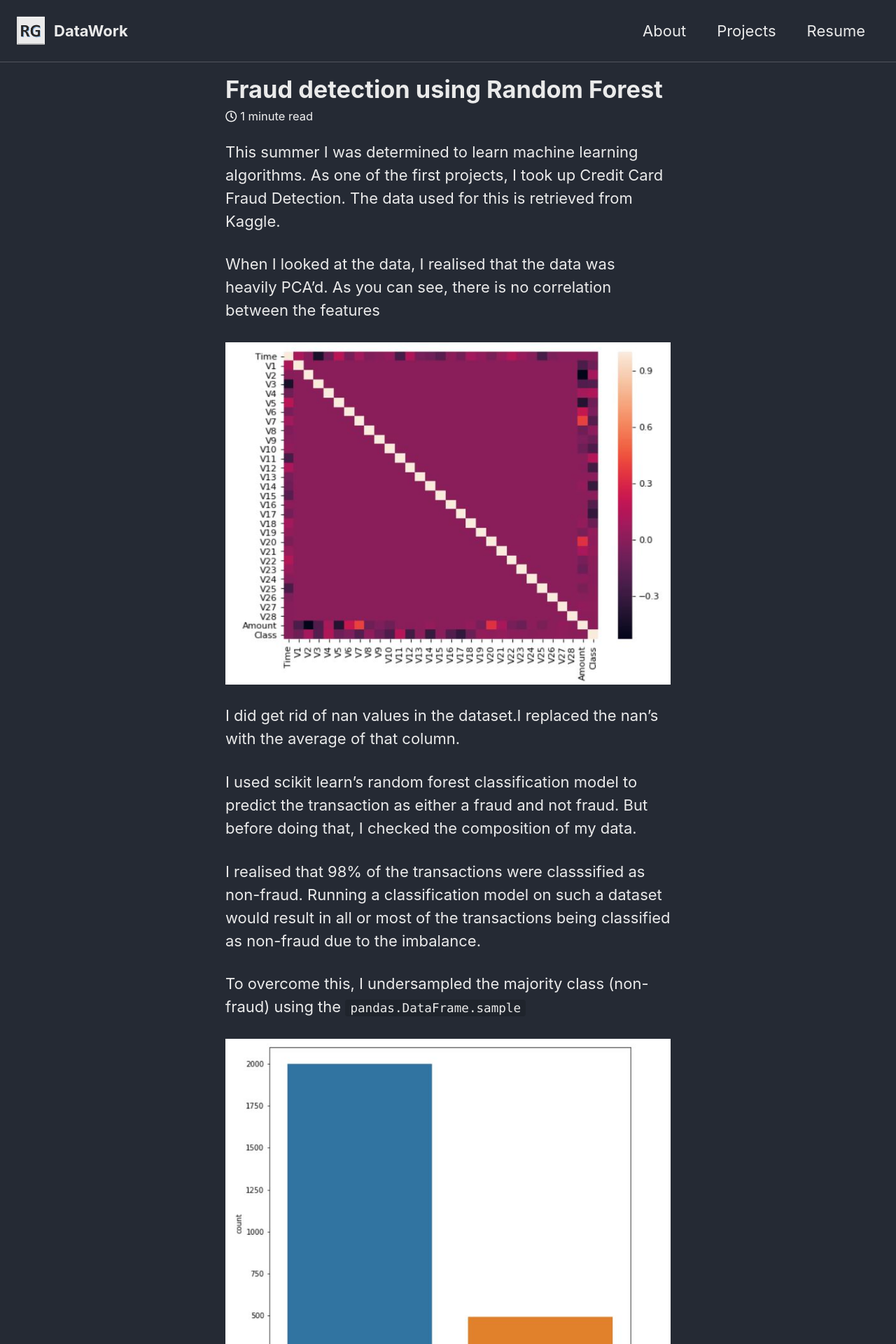
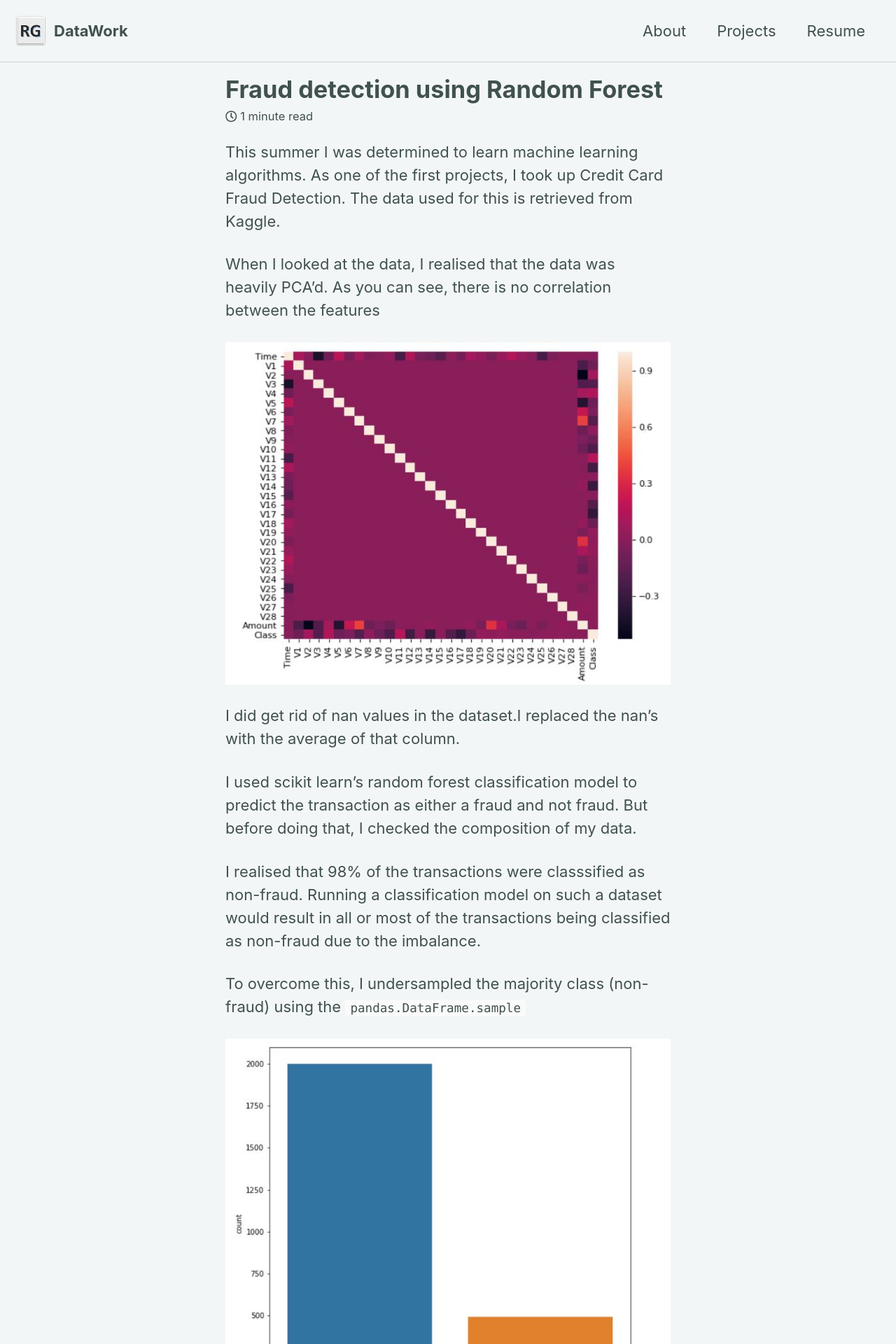
Before and after one commit to rohitgang/rohitgang.github.io, a Jekyll site: the page built from _posts/2019-07-03-frauddetect.md, in a window 1280 px wide. Shown: the top 1920 px of the page at 70% size. Built offline with Jekyll 4.4.1, drawn with Linux system fonts in a browser that asks for light colours; cached includes are drawn as plain includes; nearby versions of some CDN libraries.

Commit message:
Update _config.yml

```diff
--- a/_config.yml
+++ b/_config.yml
@@ -10,9 +10,9 @@
 # Review documentation to determine if you should use `theme` or `remote_theme`
 # https://mmistakes.github.io/minimal-mistakes/docs/quick-start-guide/#installing-the-theme
 
-theme                  : "slate"
+theme                  : "mmistakes/minimal-mistakes"
 # remote_theme           : "mmistakes/minimal-mistakes"
-minimal_mistakes_skin    : "dark" # "air", "aqua", "contrast", "dark", "dirt", "neon", "mint", "plum", "sunrise"
+minimal_mistakes_skin    : "mint" # "air", "aqua", "contrast", "dark", "dirt", "neon", "mint", "plum", "sunrise"
 
 # Site Settings
 locale                   : "en-US"
```
